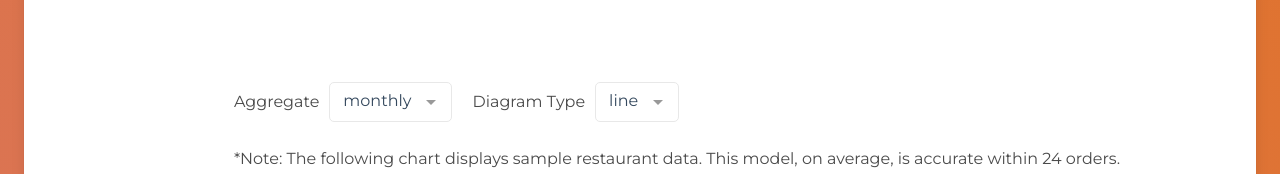
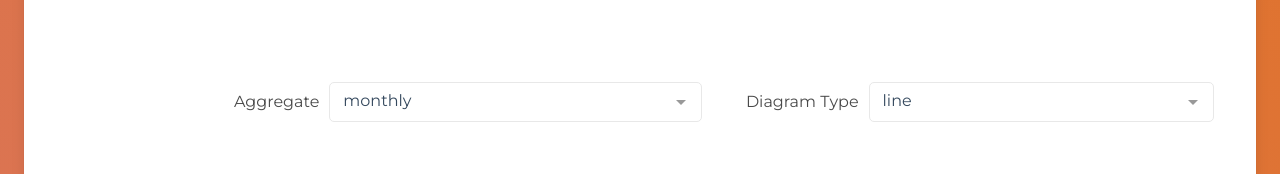
Before and after one commit to ayoda-app/Dashboard, a Vue app: page /predictions in a window 1280 px wide. Shown: the part 589-763 px from the top of the page. Built offline with nearby package versions, Linux system fonts and the light colour scheme; what vue3-apexcharts would draw is missing.

Commit message:
finished responive changes for dashboard

```diff
--- a/src/components/Dashboard/DashboardSettings.vue
+++ b/src/components/Dashboard/DashboardSettings.vue
@@ -20,8 +20,8 @@ export default {
 </script>
 
 <template>
-    <section class="is-flex is-flex-direction-row gap-20">
-        <div class="is-flex is-flex-direction-row is-align-items-center gap-10">
+    <section class="columns gap-20">
+        <div class="column is-flex is-flex-direction-row is-align-items-center gap-10">
             <span>Aggregate</span>
 
             <multiselect
@@ -35,7 +35,7 @@ export default {
             ></multiselect>
         </div>
 
-        <div class="is-flex is-flex-direction-row is-align-items-center gap-10">
+        <div class="column is-flex is-flex-direction-row is-align-items-center gap-10">
             <span class="nowrap">Diagram Type</span>
 
             <multiselect
--- a/src/components/Dashboard/Graph.vue
+++ b/src/components/Dashboard/Graph.vue
@@ -168,8 +168,20 @@ export default {
             }
         },
         chartSize() {
-            const width = this.windowWidth - 300;
-            const height = window.innerHeight - 300;
+            let verticalMargin = 300;
+            let horizontalMargin = 300;
+
+            // Phone Vertical
+            if(this.windowWidth < 768) {
+                horizontalMargin = 150;
+                verticalMargin = 450;
+            }
+            // Phone Horizontal
+            else if(this.windowWidth < 1023) {
+                verticalMargin = 75;
+            }
+            const width = this.windowWidth - horizontalMargin;
+            const height = window.innerHeight - verticalMargin;
 
             console.log(width, height);
             return {
```
